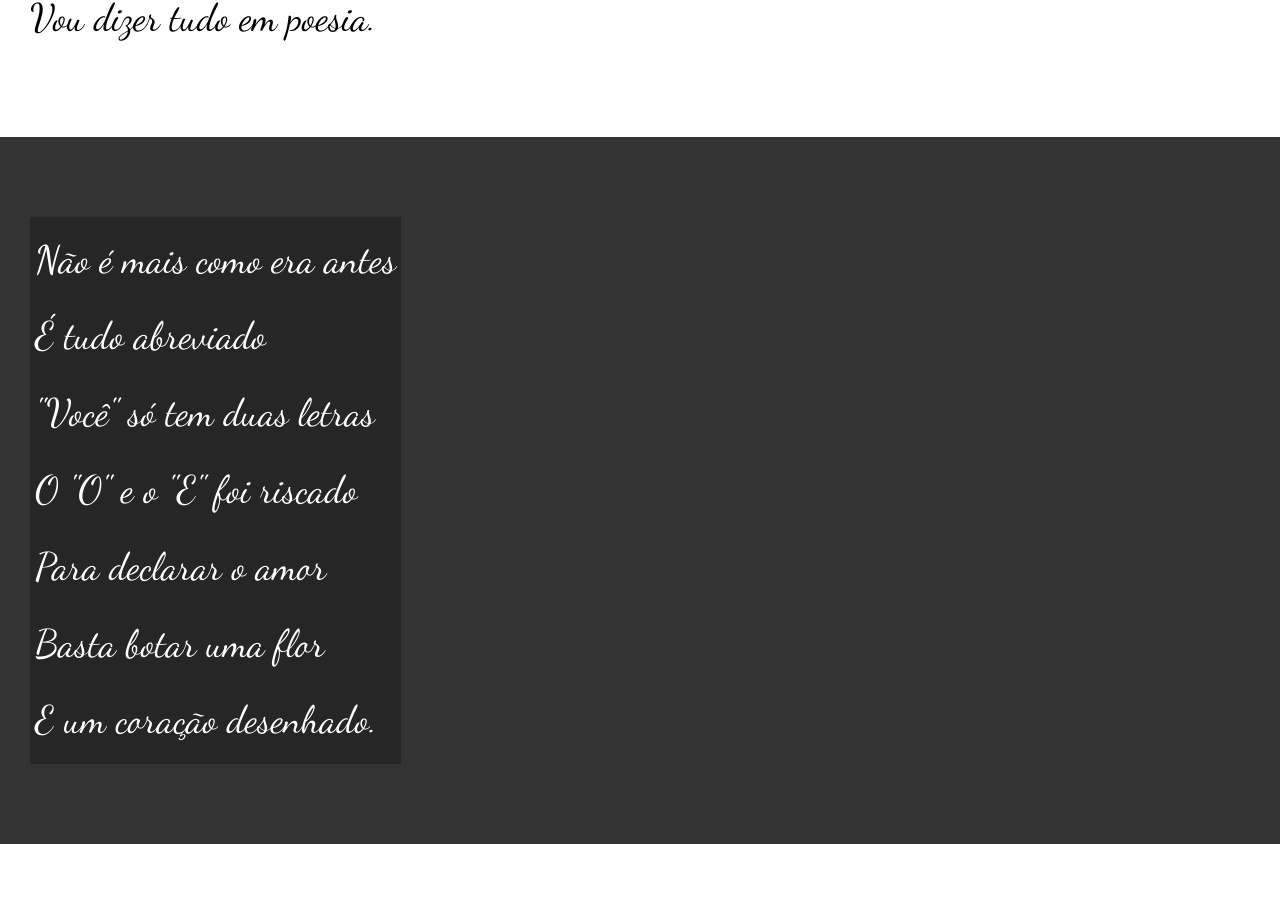
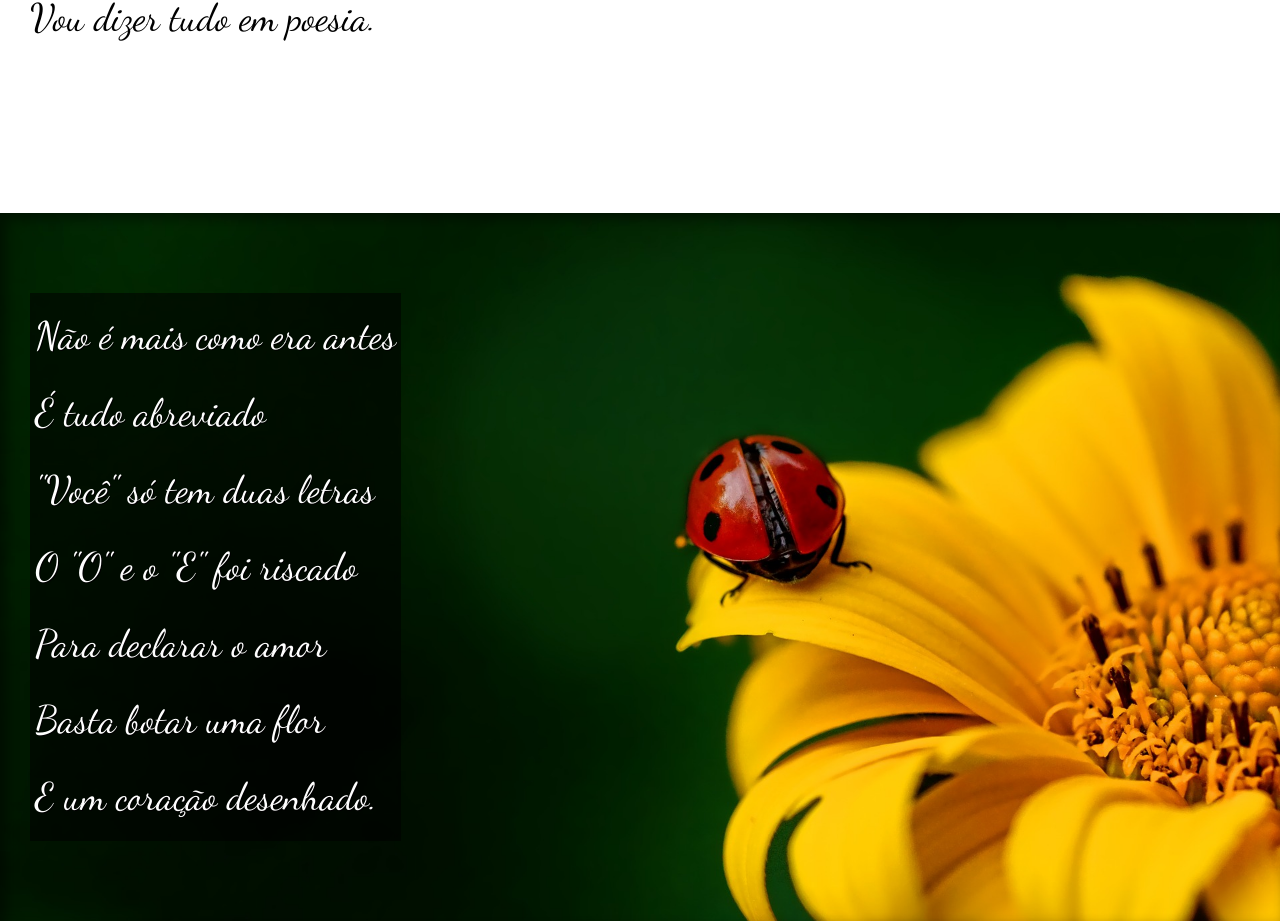
Before and after one commit to Gomessx555/estudos, a plain HTML site: page exercicios/projeto-cordel/index.html in a window 1280 px wide. Shown: the part 820-1741 px from the top of the page. Drawn offline with Linux system fonts and the light colour scheme.

Commit message:
ultima etapa do projeto cordel feita, projeto finalizado

```diff
--- a/exercicios/projeto-cordel/estilo/style.css
+++ b/exercicios/projeto-cordel/estilo/style.css
@@ -60,6 +60,10 @@ section {
     font-size: 3vw;
 }
 
+section > p {
+    padding-bottom: 2em;
+}
+
 section.normal {
     background-color: white;
     color: black;
@@ -68,12 +72,26 @@ section.normal {
 section.imagem {
     background-color: rgb(51, 51, 51);
     color: white;
+    box-shadow: inset 6px 6px 13px 0px rgba(0, 0, 0, 0.463);
+    background-size: cover;
+    background-attachment: fixed;
 }
 
 section.imagem > p {
-    background-color: rgb(0, 0, 0, 0.253);
+    background-color: rgb(0, 0, 0, 0.553);
     display: inline-block;
     padding: 5px;
+    text-shadow: 1px 1px 0px black;
+}
+
+section#img01 {
+    background-image: url(../imagens/background001.jpg);
+    background-position: right center;
+}
+
+section#img02 {
+    background-image: url(../imagens/background002.jpg);
+    background-position: right center;
 }
 
 footer {
--- a/exercicios/projeto-cordel/index.html
+++ b/exercicios/projeto-cordel/index.html
@@ -24,7 +24,7 @@
         </p>
     </section>
 
-    <section class="imagem">
+    <section class="imagem" id="img01">
         <p>
             Não é mais como era antes <br>
             É tudo abreviado <br>
@@ -57,7 +57,7 @@
         </p>
     </section>
 
-    <section class="imagem">
+    <section class="imagem" id="img02">
         <p>
             Tenho saudade das cartas <br>
             Escritas com a própria mão <br>
```
